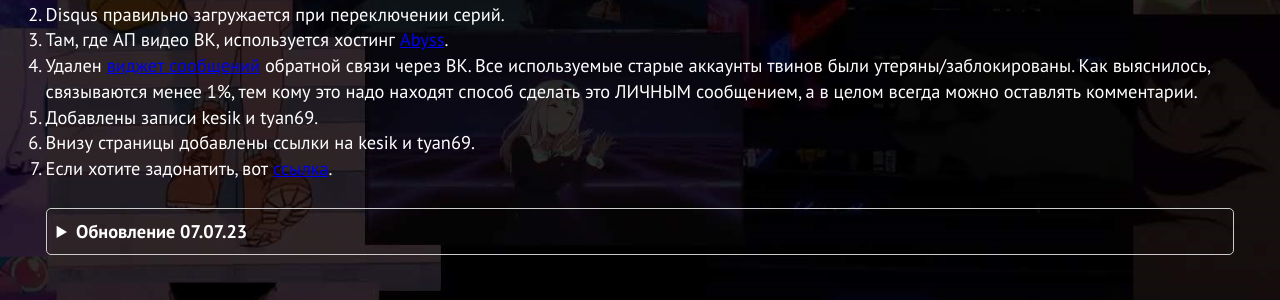
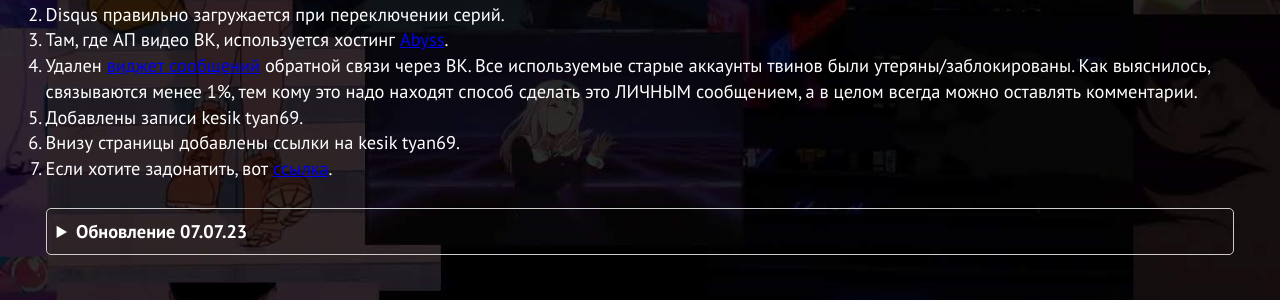
Before and after one commit to yo8z6gv/yo8z6gv.github.io, a Jekyll site: the page built from _posts/2020-09-30-update.html, in a window 1280 px wide. Shown: the part 210-510 px from the top of the page. Built offline with Jekyll 4.4.1, drawn with Linux system fonts in a browser that asks for light colours; comment, search, counter and statistics services are not loaded.

```diff
--- a/_posts/2020-09-30-update.html
+++ b/_posts/2020-09-30-update.html
@@ -33,8 +33,8 @@ description: >-
     <li>Disqus правильно загружается при переключении серий.</li>
     <li>Там, где АП видео ВК, используется хостинг <a href="https://abyss.to/">Abyss</a>.</li>
     <li>Удален <a href="https://dev.vk.com/ru/widgets/contact-us?ref=old_portal">виджет сообщений</a> обратной связи через ВК. Все используемые старые аккаунты твинов были утеряны/заблокированы. Как выяснилось, связываются менее 1%, тем кому это надо находят способ сделать это ЛИЧНЫМ сообщением, а в целом всегда можно оставлять комментарии.
-    <li>Добавлены записи kesik и tyan69.
-    <li>Внизу страницы добавлены ссылки на kesik и tyan69.
+    <li>Добавлены записи kesik tyan69.
+    <li>Внизу страницы добавлены ссылки на kesik tyan69.
     <li>Если хотите задонатить, вот <a href="https://www.donationalerts.com/r/pc_pc">ссылка</a>.</li>
   </ol>
 <br>
```
